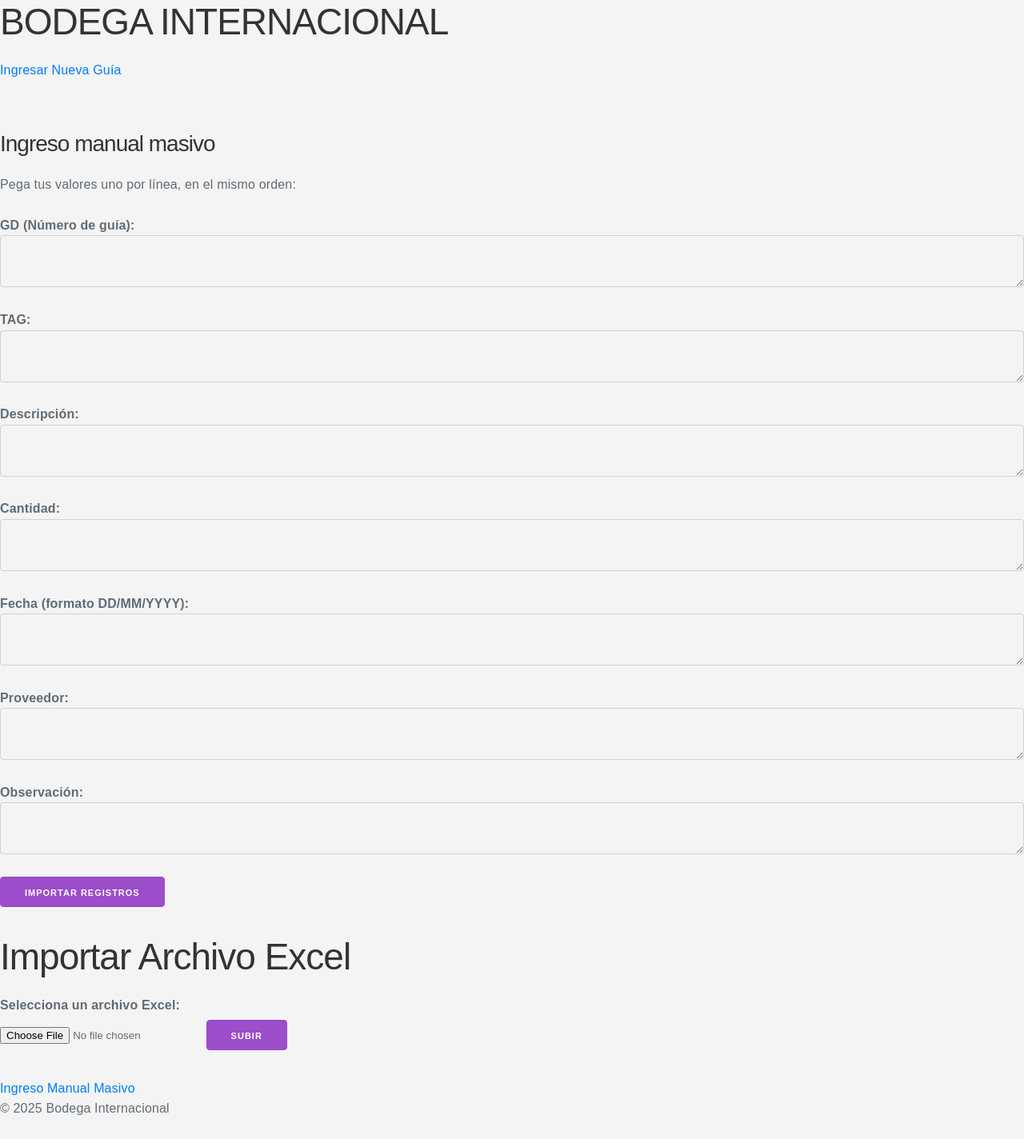
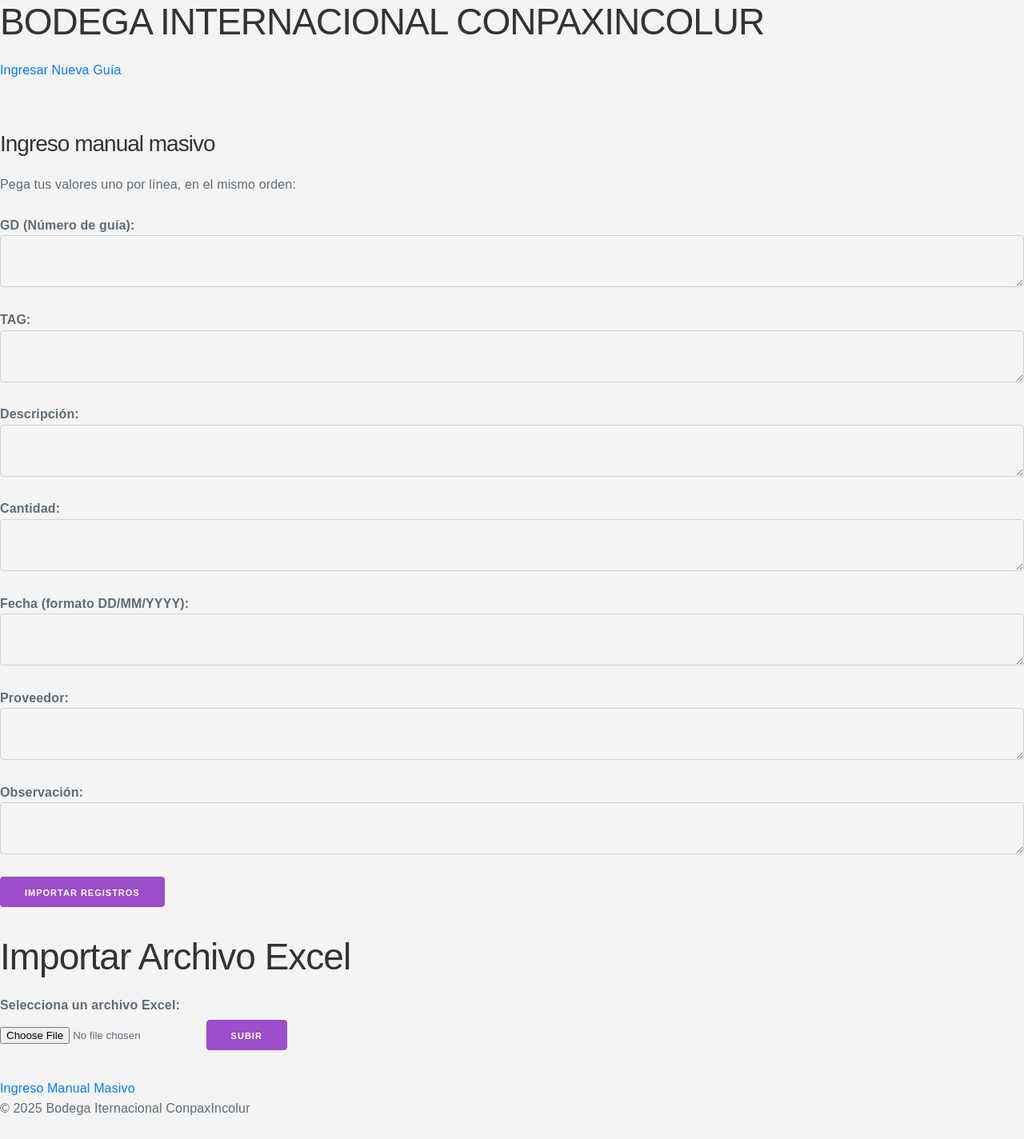
Before and after one commit to 3k2024/bodega-simple, a FastAPI app: page /manual-import in a window 1280 px wide. Shown: the whole page at 80% size. Run offline with FastAPI, Linux system fonts and the light colour scheme.

Commit message:
base actualizada

```diff
--- a/templates/base.html
+++ b/templates/base.html
@@ -4,7 +4,7 @@
 <head>
   <meta charset="UTF-8" />
   <meta name="viewport" content="width=device-width, initial-scale=1.0" />
-  <title>BODEGA INTERNACIONAL</title>
+  <title>BODEGA INTERNACIONAL CONPAXINCOLUR</title>
   <link
     rel="stylesheet"
     href="https://unpkg.com/milligram@1.4.1/dist/milligram.min.css"
@@ -13,7 +13,7 @@
 </head>
 <body>
   <header>
-    <h1>BODEGA INTERNACIONAL</h1>
+    <h1>BODEGA INTERNACIONAL CONPAXINCOLUR</h1>
     <nav>
       <a href="/" aria-label="Ingresar Nueva Guía">Ingresar Nueva Guía</a>
     </nav>
@@ -23,7 +23,7 @@
     {% block content %}{% endblock %}
   </main>
   <footer>
-    <p>&copy; 2025 Bodega Internacional</p>
+    <p>&copy; 2025 Bodega Iternacional ConpaxIncolur</p>
   </footer>
 </body>
 </html>
```
